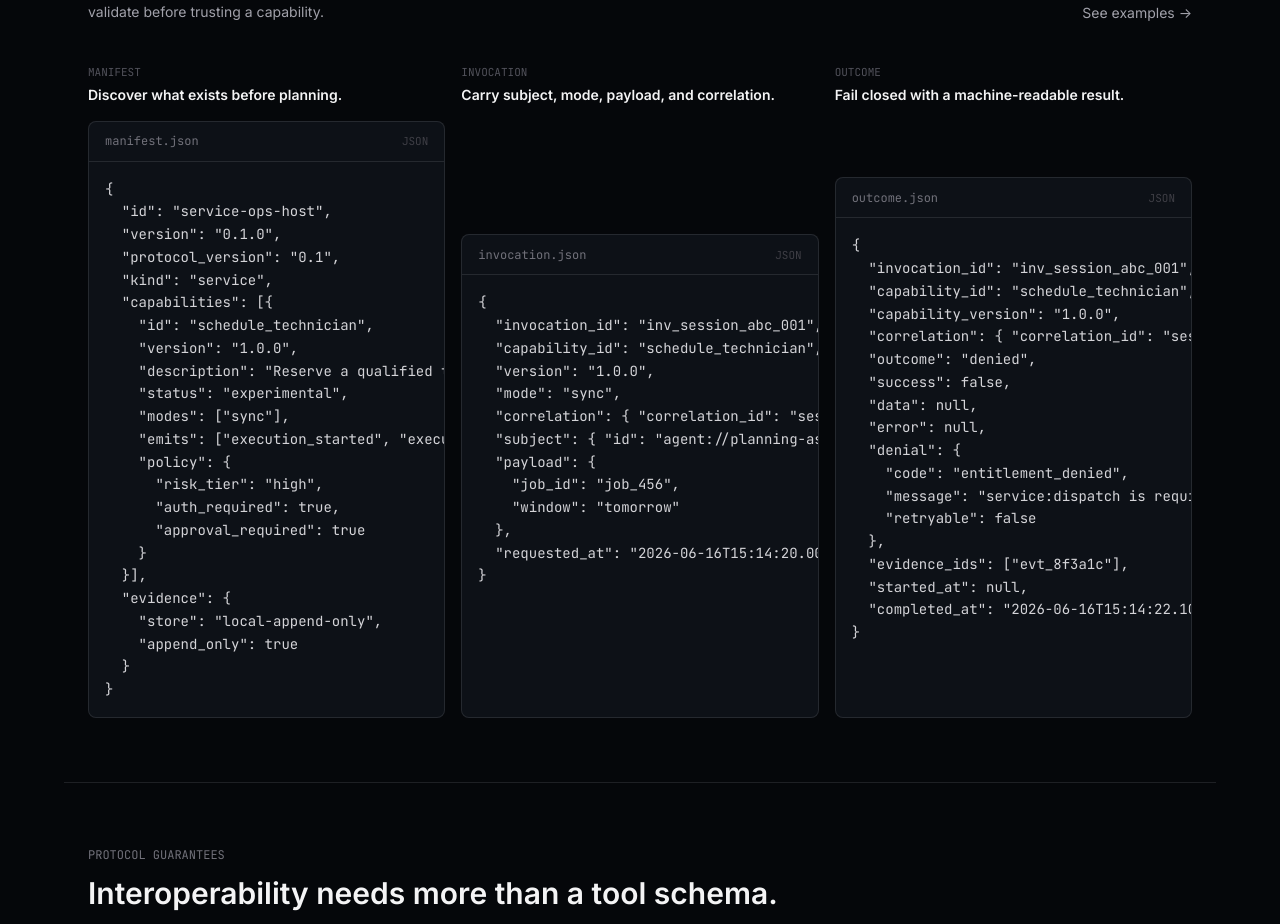
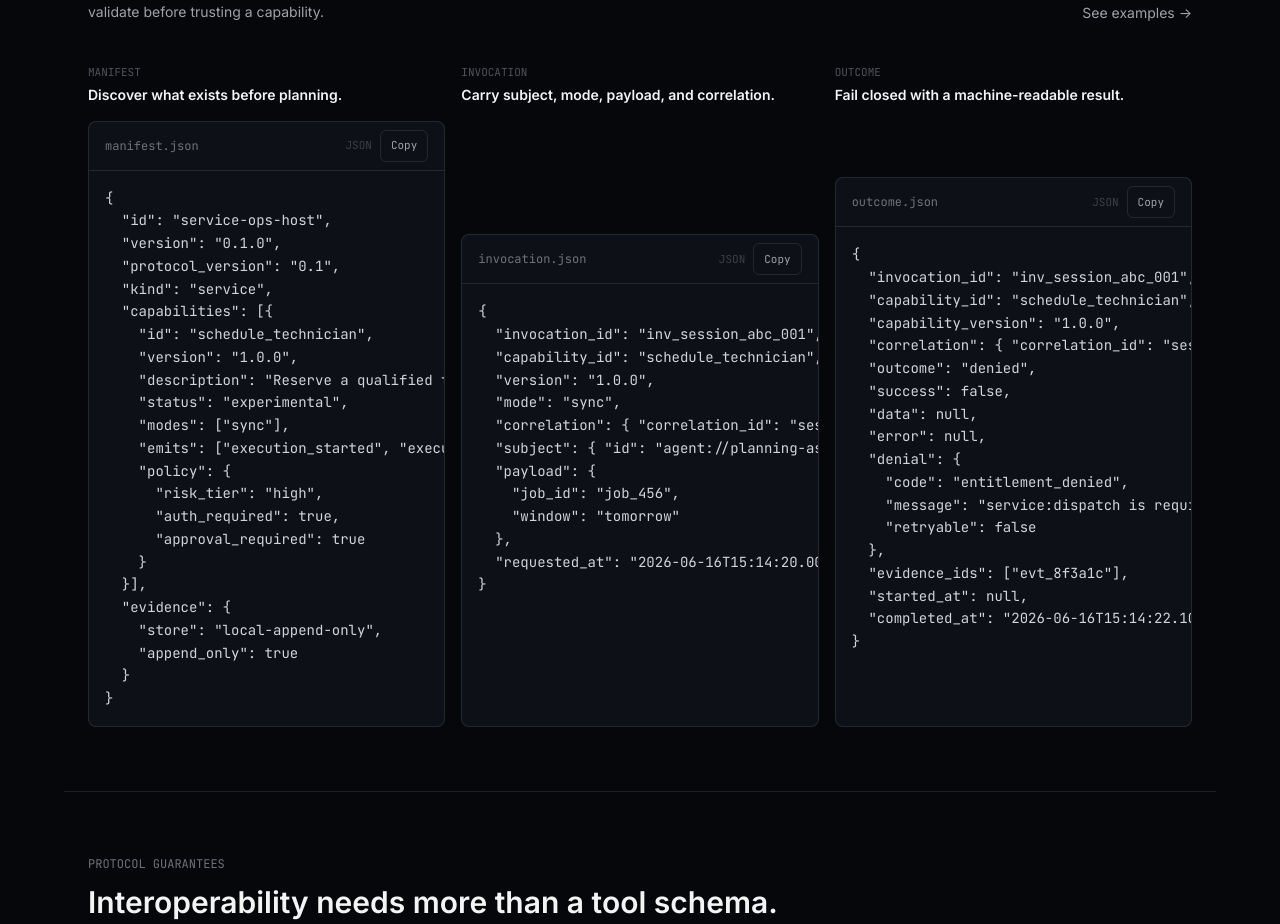
Before and after one commit to capabilityhostprotocol/chp-site, a Next.js app: page / in a window 1280 px wide. Shown: the part 2261-3185 px from the top of the page. Built offline with nearby package versions, Linux system fonts and the light colour scheme.

Commit message:
Add CodePanel copy and line numbers

```diff
--- /dev/null
+++ b/app/components/CodeCopyButton.tsx
@@ -0,0 +1,104 @@
+'use client';
+
+import { useEffect, useRef, useState } from 'react';
+
+type CodeCopyButtonProps = {
+  code: string;
+  label: string;
+};
+
+const copyTimeoutMs = 1000;
+
+function copyWithTextareaFallback(code: string) {
+  const textarea = document.createElement('textarea');
+
+  textarea.value = code;
+  textarea.setAttribute('readonly', '');
+  textarea.style.position = 'fixed';
+  textarea.style.top = '0';
+  textarea.style.left = '0';
+  textarea.style.width = '1px';
+  textarea.style.height = '1px';
+  textarea.style.opacity = '0';
+
+  document.body.appendChild(textarea);
+  textarea.focus();
+  textarea.select();
+
+  try {
+    return document.execCommand('copy');
+  } catch {
+    return false;
+  } finally {
+    document.body.removeChild(textarea);
+  }
+}
+
+async function copyWithClipboardApi(code: string) {
+  if (!navigator.clipboard?.writeText) {
+    return false;
+  }
+
+  let timeoutId: number | undefined;
+
+  try {
+    await Promise.race([
+      navigator.clipboard.writeText(code),
+      new Promise<never>((_, reject) => {
+        timeoutId = window.setTimeout(() => {
+          reject(new Error('clipboard-timeout'));
+        }, copyTimeoutMs);
+      }),
+    ]);
+
+    return true;
+  } catch {
+    return false;
+  } finally {
+    if (timeoutId) {
+      window.clearTimeout(timeoutId);
+    }
+  }
+}
+
+export default function CodeCopyButton({ code, label }: CodeCopyButtonProps) {
+  const [status, setStatus] = useState<'idle' | 'copied' | 'failed'>('idle');
+  const resetTimerRef = useRef<number | null>(null);
+
+  async function copyCode() {
+    if (resetTimerRef.current) {
+      window.clearTimeout(resetTimerRef.current);
+    }
+
+    const didCopy =
+      (await copyWithClipboardApi(code)) || copyWithTextareaFallback(code);
+
+    setStatus(didCopy ? 'copied' : 'failed');
+    resetTimerRef.current = window.setTimeout(
+      () => setStatus('idle'),
+      didCopy ? 1800 : 2200,
+    );
+  }
+
+  useEffect(() => {
+    return () => {
+      if (resetTimerRef.current) {
+        window.clearTimeout(resetTimerRef.current);
+      }
+    };
+  }, []);
+
+  const text =
+    status === 'copied' ? 'Copied' : status === 'failed' ? 'Failed' : 'Copy';
+
+  return (
+    <button
+      type="button"
+      onClick={copyCode}
+      className="min-h-8 rounded-md border border-[color:var(--color-border-subtle)] px-2.5 font-mono text-[11px] text-zinc-400 transition-colors hover:border-zinc-600 hover:text-zinc-100 focus-visible:outline focus-visible:outline-2 focus-visible:outline-offset-2 focus-visible:outline-zinc-500"
+      aria-label={`Copy ${label}`}
+    >
+      {text}
+    </button>
+  );
+}
--- a/app/components/CodePanel.tsx
+++ b/app/components/CodePanel.tsx
@@ -1,23 +1,56 @@
+import CodeCopyButton from './CodeCopyButton';
+
 type CodePanelProps = {
   code: string;
   label: string;
   language?: string;
+  showLineNumbers?: boolean;
 };
 
-export default function CodePanel({ code, label, language }: CodePanelProps) {
+export default function CodePanel({
+  code,
+  label,
+  language,
+  showLineNumbers = false,
+}: CodePanelProps) {
+  const lines = code.split('\n');
+
   return (
-    <div className="overflow-hidden rounded-lg border border-[color:var(--color-border-subtle)] bg-[color:var(--color-surface-900)] shadow-[var(--shadow-surface)]">
-      <div className="flex min-h-10 items-center justify-between gap-3 border-b border-[color:var(--color-border-subtle)] px-4 py-2">
-        <span className="font-mono text-xs text-zinc-500">{label}</span>
+    <div className="min-w-0 overflow-hidden rounded-lg border border-[color:var(--color-border-subtle)] bg-[color:var(--color-surface-900)] shadow-[var(--shadow-surface)]">
+      <div className="flex min-h-10 min-w-0 items-center justify-between gap-3 border-b border-[color:var(--color-border-subtle)] px-4 py-2">
+        <span className="min-w-0 break-words font-mono text-xs text-zinc-500">
+          {label}
+        </span>
+        <div className="flex shrink-0 items-center gap-2">
           {language && (
             <span className="font-mono text-[11px] uppercase text-zinc-700">
               {language}
             </span>
           )}
+          <CodeCopyButton code={code} label={label} />
         </div>
-      <pre className="overflow-x-auto p-4 font-mono text-sm leading-relaxed text-zinc-300">
+      </div>
+      {showLineNumbers ? (
+        <pre className="min-w-0 overflow-x-auto p-4 font-mono text-sm leading-relaxed text-zinc-300">
+          <code>
+            {lines.map((line, index) => (
+              <span key={`${index}-${line}`} className="block min-w-max">
+                <span
+                  aria-hidden="true"
+                  className="inline-block w-8 select-none pr-4 text-right text-xs text-zinc-700"
+                >
+                  {index + 1}
+                </span>
+                <span className="whitespace-pre">{line || ' '}</span>
+              </span>
+            ))}
+          </code>
+        </pre>
+      ) : (
+        <pre className="min-w-0 overflow-x-auto p-4 font-mono text-sm leading-relaxed text-zinc-300">
           <code>{code}</code>
         </pre>
+      )}
     </div>
   );
 }
--- a/app/components/DocsPageView.tsx
+++ b/app/components/DocsPageView.tsx
@@ -52,7 +52,7 @@ export default function DocsPageView({ page }: DocsPageViewProps) {
 
       <SectionShell>
         <div className="grid gap-10 lg:grid-cols-[0.9fr_1.1fr]">
-          <div>
+          <div className="min-w-0">
             <SectionHeader
               eyebrow="Concrete example"
               title="Ground the concept before the schema."
@@ -64,13 +64,14 @@ export default function DocsPageView({ page }: DocsPageViewProps) {
               {page.policy && <PolicyBoundary {...page.policy} />}
             </div>
           </div>
-          <div className="space-y-4">
+          <div className="min-w-0 space-y-4">
             {page.trace && <InvocationTrace {...page.trace} />}
             {page.code && (
               <CodePanel
                 code={page.code.code}
                 label={page.code.label}
                 language={page.code.language}
+                showLineNumbers={page.code.code.split('\n').length >= 8}
               />
             )}
           </div>
```
Lines whose indentation alone changed are shown as unchanged.
